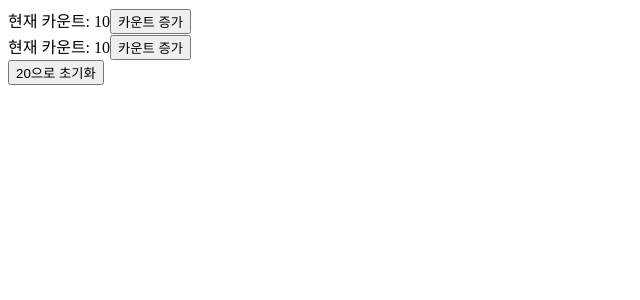
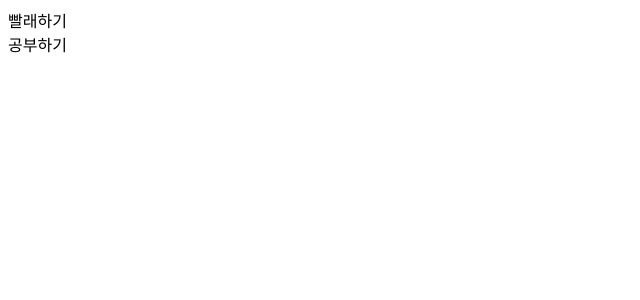
Before and after one commit to ingHHK/doit_react_study, a React (Create React App) app in the folder do-it-example/: page / in a window 1280 px wide. Shown: the top 300 px of the page, without its empty margins (0-640 px from the left). Built offline with nearby package versions, Linux system fonts and the light colour scheme.

Commit message:
map() 함수 사용하여 배열 컴포넌트 출력하기

```diff
--- /dev/null
+++ b/do-it-example/src/03/Todolist.jsx
@@ -0,0 +1,19 @@
+import React, { Component } from 'react';
+
+class TodoList extends React.PureComponent {
+  render() {
+    const todoList = [
+      { taskName: '빨래하기', finished: false },
+      { taskName: '공부하기', finished: true },
+    ];
+    return (
+      <div>
+        {todoList.map((todo) => (
+          <div key={todo.taskName}>{todo.taskName}</div>
+        ))}
+      </div>
+    );
+  }
+}
+
+export default TodoList;
--- a/do-it-example/src/App.jsx
+++ b/do-it-example/src/App.jsx
@@ -1,6 +1,5 @@
 import React from 'react';
-import NewCounter from './03/NewCounter';
-import Counter from './03/Counter';
+import TodoList from './03/Todolist';
 
 class App extends React.Component {
   constructor(props) {
@@ -14,13 +13,7 @@
   render() {
     return (
       <div>
-        <div>
-          <Counter count={this.state.count} />
-        </div>
-        <div>
-          <NewCounter count={this.state.count} />
-        </div>
-        <button onClick={this.resetCount}>{this.state.count + 10}으로 초기화</button>
+        <TodoList />
       </div>
     );
   }
```
Also changed, not shown: do-it-example/src/03/ListExample.jsx (added, +16 -0 lines).
